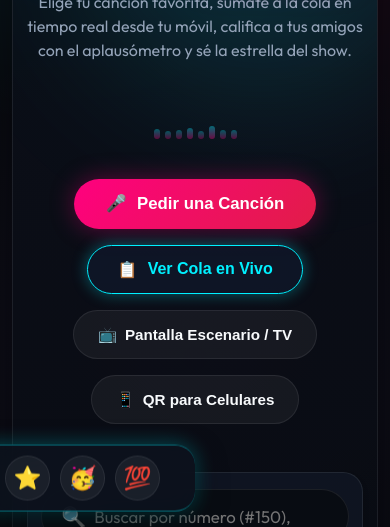
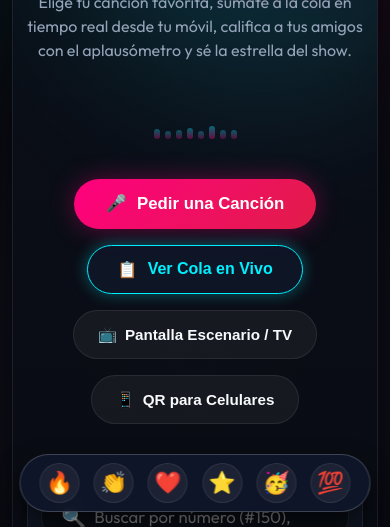
Before and after one commit to DeportivoLambert/Karaoke-JL-Music, a website: page public/index.html in a window 390 px wide. Shown: the part 317-844 px from the top of the page. Drawn offline with Linux system fonts and the light colour scheme; no server answers.

Commit message:
style: centrar barra flotante de reacciones en moviles con transform translateX

```diff
--- a/public/css/styles.css
+++ b/public/css/styles.css
@@ -2239,31 +2239,34 @@ body {
   /* Barra Flotante / Contenedor de Reacciones en Móviles */
   .floating-reactions-dock {
     position: fixed;
-    bottom: 12px;
-    left: 0;
-    right: 0;
-    margin: 0 auto;
-    transform: none;
+    bottom: 15px;
+    left: 50%;
+    right: auto;
+    transform: translateX(-50%);
+    width: 90%;
+    max-width: 380px;
+    z-index: 9999;
     display: flex;
-    flex-wrap: wrap;
-    justify-content: center;
+    justify-content: space-around;
     align-items: center;
-    gap: 10px;
-    width: 100%;
-    max-width: 100%;
-    padding: 10px;
-    box-sizing: border-box;
-    border-radius: var(--radius-lg);
-    border-left: none;
-    border-right: none;
+    background: rgba(15, 23, 42, 0.95);
+    backdrop-filter: blur(10px);
+    -webkit-backdrop-filter: blur(10px);
+    border: 1px solid rgba(255, 255, 255, 0.2);
+    border-radius: 30px;
+    padding: 8px 15px;
+    box-shadow: 0 10px 25px rgba(0, 0, 0, 0.5);
+    margin: 0;
+    box-sizing: border-box;
+    animation: none;
   }
 
   .reaction-btn {
-    min-width: 45px;
-    width: 45px;
-    height: 45px;
-    font-size: 1.4rem;
-    padding: 8px;
+    min-width: 40px;
+    width: 40px;
+    height: 40px;
+    font-size: 1.35rem;
+    padding: 6px;
     border-radius: 50%;
     display: flex;
     align-items: center;
```
